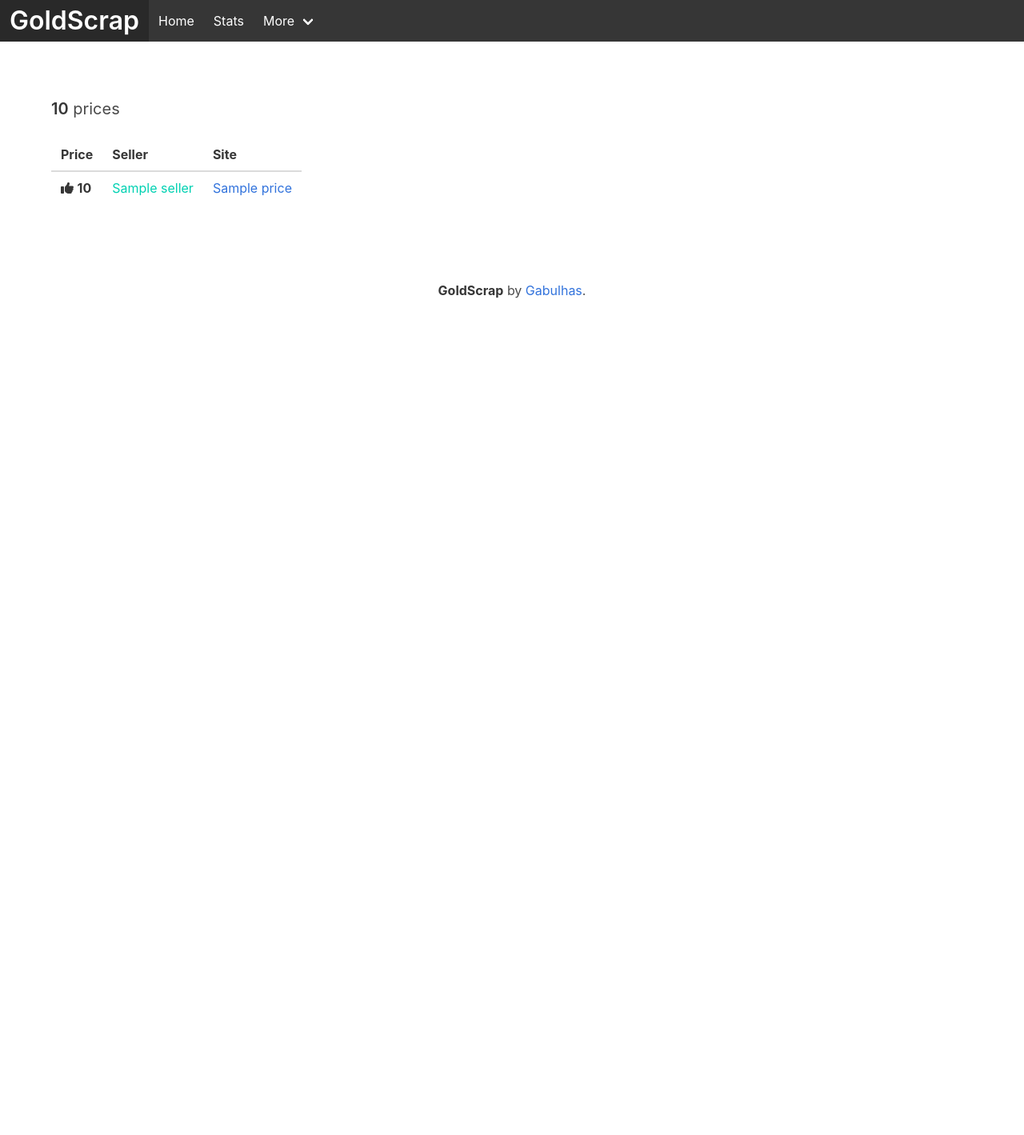
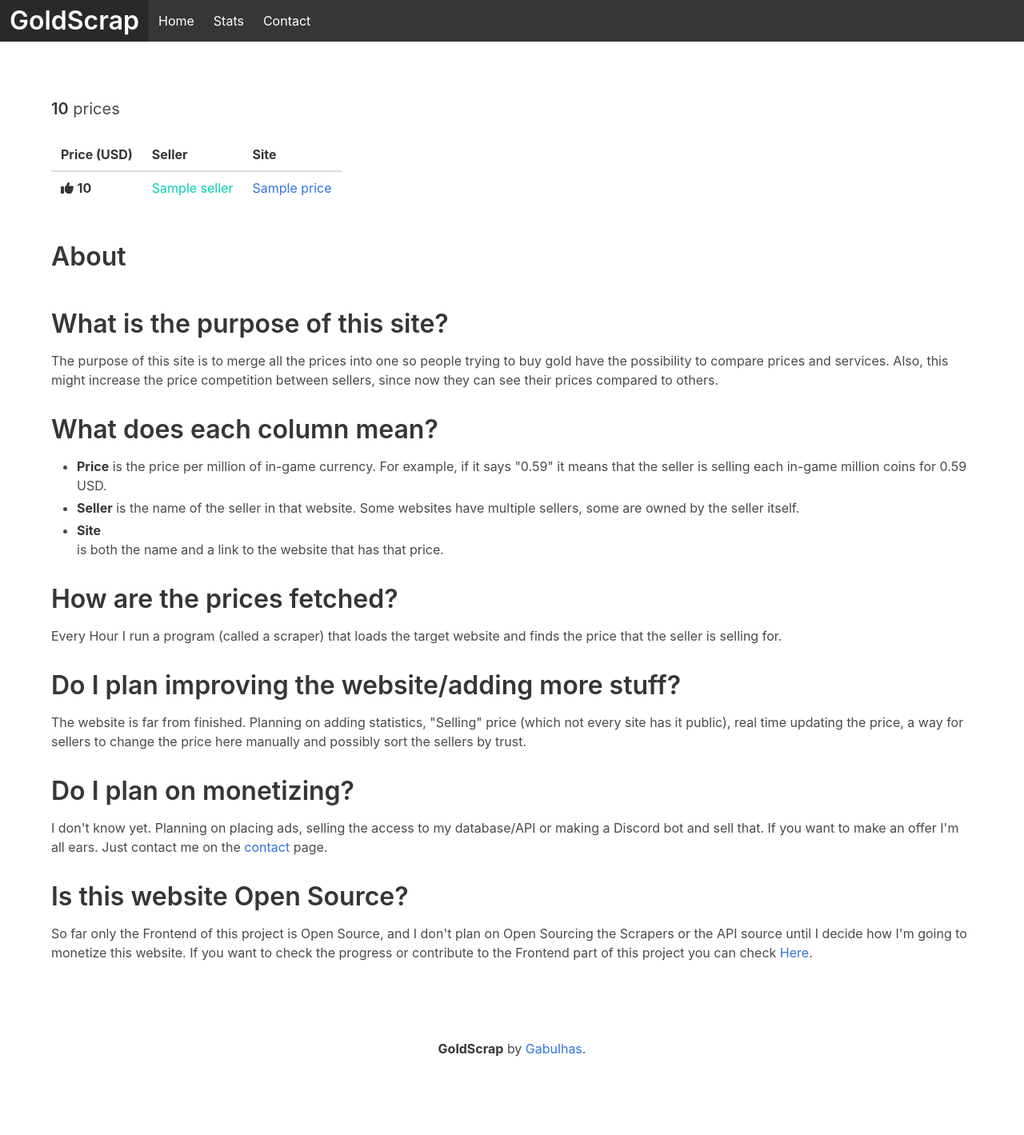
Before and after one commit to uakbr/goldscrap-frontend, a Flask app: template home/templates/index.html in a window 1280 px wide. Shown: the whole page at 80% size. Before the commit the page ends 373 px from the top, so only its background shows below. Run offline with Flask 2, Linux system fonts and the light colour scheme; the template is opened without the code that fills it: most values are stand-ins (such as "Sample title", 1, 10 or a date in 2020); some libraries are stand-ins or nearby versions.

Commit message:
removed about page

```diff
--- a/home/templates/base.html
+++ b/home/templates/base.html
@@ -8,8 +8,6 @@
     <meta charset="UTF-8">
     <meta name="viewport" content="width=device-width, initial-scale=1">
     <meta name="title" content="GoldScrap - Find the best gold price for you!">
-    <meta name="description"
-          content="Find the cheapest Runescape 3 and OSRS gold. Compare the Prices between the most popular Gold Selling Websites. GoldScrap.io finds the best Price for you.">
     <meta name="keywords"
           content="osrs, runescape, runescape 3, runescape buy, runescape gold, buy gold, runescape mobile, oldschool runescape, oldschool runescape gold ">
     <meta name="author" content="Gabulhas">
@@ -46,20 +44,9 @@
             <a class="navbar-item" href="/home/stats">
                 Stats
             </a>
-            <div class="navbar-item has-dropdown is-hoverable">
-                <a class="navbar-link">
-                    More
-                </a>
-
-                <div class="navbar-dropdown">
-                    <a class="navbar-item" href="/home/about">
-                        About
-                    </a>
-                    <a class="navbar-item" href="/home/contact">
-                        Contact
-                    </a>
-                </div>
-            </div>
+            <a class="navbar-item" href="/home/contact">
+                Contact
+            </a>
         </div>
 
 
@@ -78,7 +65,6 @@
     </div>
 </footer>
 </body>
-
 
 
 <link rel="stylesheet" href="{{ url_for('.static', filename='external/bulma.min.css') }}">
--- a/home/templates/home_stats.html
+++ b/home/templates/home_stats.html
@@ -1,7 +1,9 @@
 {% extends "base.html" %}
-{%block title%} Home{%endblock%}
+{%block title%} Stats {%endblock%}
 
 {%block head%}
+<meta name="description"
+      content="Check how the price is changing during this month.">
 {%endblock%}
 
 
--- a/home/templates/index.html
+++ b/home/templates/index.html
@@ -2,6 +2,8 @@
 {%block title%} Home{%endblock%}
 
 {%block head%}
+<meta name="description"
+      content="Find the cheapest Runescape 3 and OSRS gold. Compare the Prices between the most popular Gold Selling Websites. GoldScrap.io finds the best Price for you.">
 
 {%endblock%}
 
@@ -21,7 +23,7 @@
                 <table class="table">
                     <thead>
                     <tr>
-                        <th>Price</th>
+                        <th>Price (USD)</th>
                         <th>Seller</th>
                         <th>Site</th>
                     </tr>
@@ -57,6 +59,62 @@
             {% endfor %}
         </div>
     </div>
+    <br>
+    <br>
+    <div class="container">
+        <h1 class="title">
+            About
+        </h1>
+        <br>
+        <div class="content">
+            <h1>What is the purpose of this site?</h1>
+            <p>
+                The purpose of this site is to merge all the prices into one so people trying to buy gold have the
+                possibility to compare prices and services.
+                Also, this might increase the price competition between sellers, since now they can see their prices
+                compared to others.
+            </p>
+
+            <h1>What does each column mean?</h1>
+            <ul>
+                <li><strong>Price</strong> is the price per million of in-game currency. For example, if it says "0.59"
+                    it means that the seller is selling each in-game million coins for 0.59 USD.
+                </li>
+                <li><strong>Seller</strong> is the name of the seller in that website. Some websites have multiple
+                    sellers, some are owned by the seller itself.
+                </li>
+                <li><strong>Site</strong></li>
+                is both the name and a link to the website that has that price.
+            </ul>
+            <h1>How are the prices fetched?</h1>
+            <p>
+                Every Hour I run a program (called a scraper) that loads the target website and finds the price that the
+                seller is selling for.
+            </p>
+
+
+            <h1>Do I plan improving the website/adding more stuff?</h1>
+            <p>
+                The website is far from finished. Planning on adding statistics, "Selling" price (which not every site
+                has it public), real time updating the price, a way for sellers to change the price here manually and
+                possibly sort the sellers by trust.
+
+            </p>
+            <h1>Do I plan on monetizing?</h1>
+            <p>
+                I don't know yet.
+                Planning on placing ads, selling the access to my database/API or making a Discord bot and sell that.
+                If you want to make an offer I'm all ears. Just contact me on the <a href="/home/contact">contact</a>
+                page.
+            </p>
+            <h1>Is this website Open Source?</h1>
+            <p>
+                So far only the Frontend of this project is Open Source, and I don't plan on Open Sourcing the Scrapers
+                or the API source until I decide how I'm going to monetize this website.
+                If you want to check the progress or contribute to the Frontend part of this project you can check <a
+                    href="https://github.com/Gabulhas/goldscrap-frontend">Here</a>.
+            </p>
+        </div>
     </div>
 </section>
 
--- a/home/views.py
+++ b/home/views.py
@@ -47,12 +47,6 @@ def stats_home():
 
     return render_template("home_stats.html", dailyData_json=daily_stats)
 
-
-@home.route('/about')
-def about_home():
-    return render_template("about.html")
-
-
 @home.route('/contact')
 def contact_home():
     return render_template("contact.html")
```
Also changed, not shown: home/static/js/price_charts.js (+8 -6 lines), home/templates/about.html (deleted, +0 -73 lines), home/templates/contact.html (+10 -2 lines).
